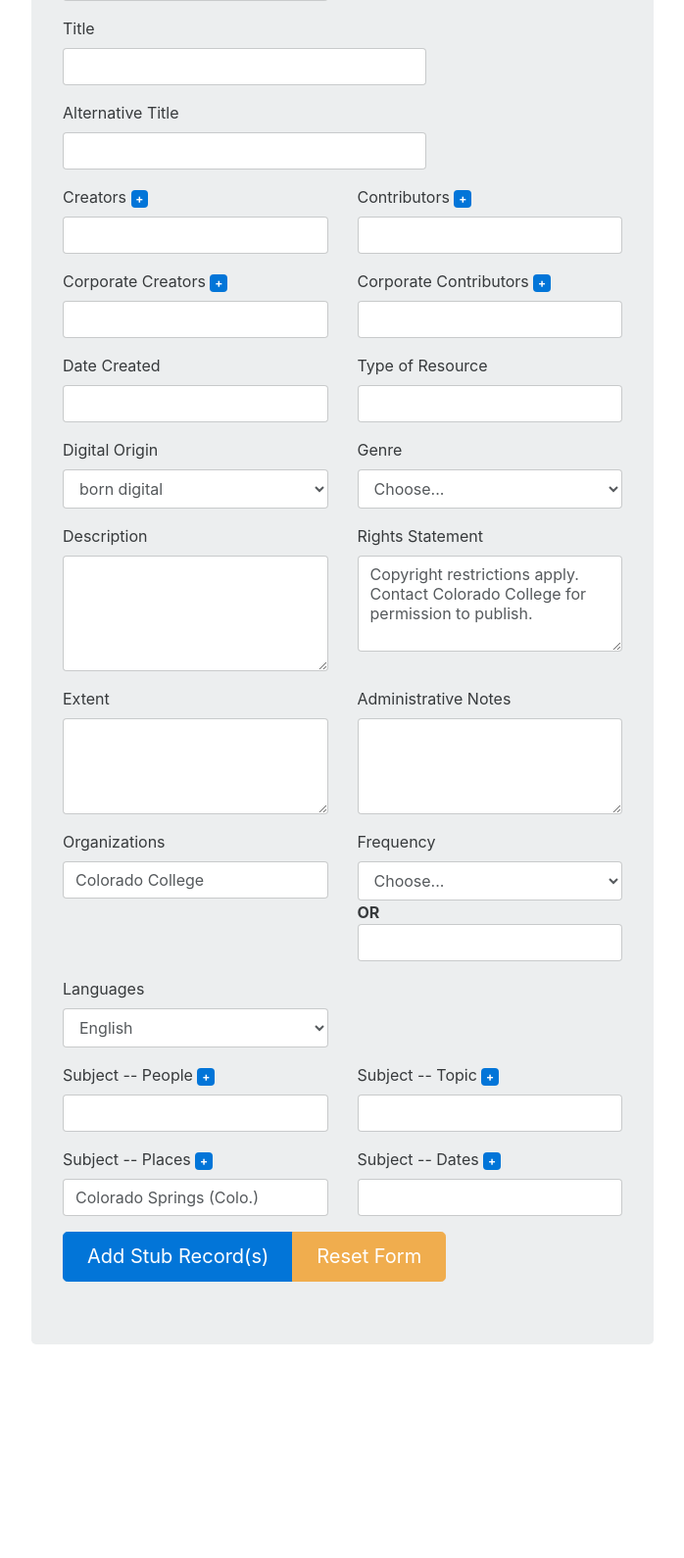
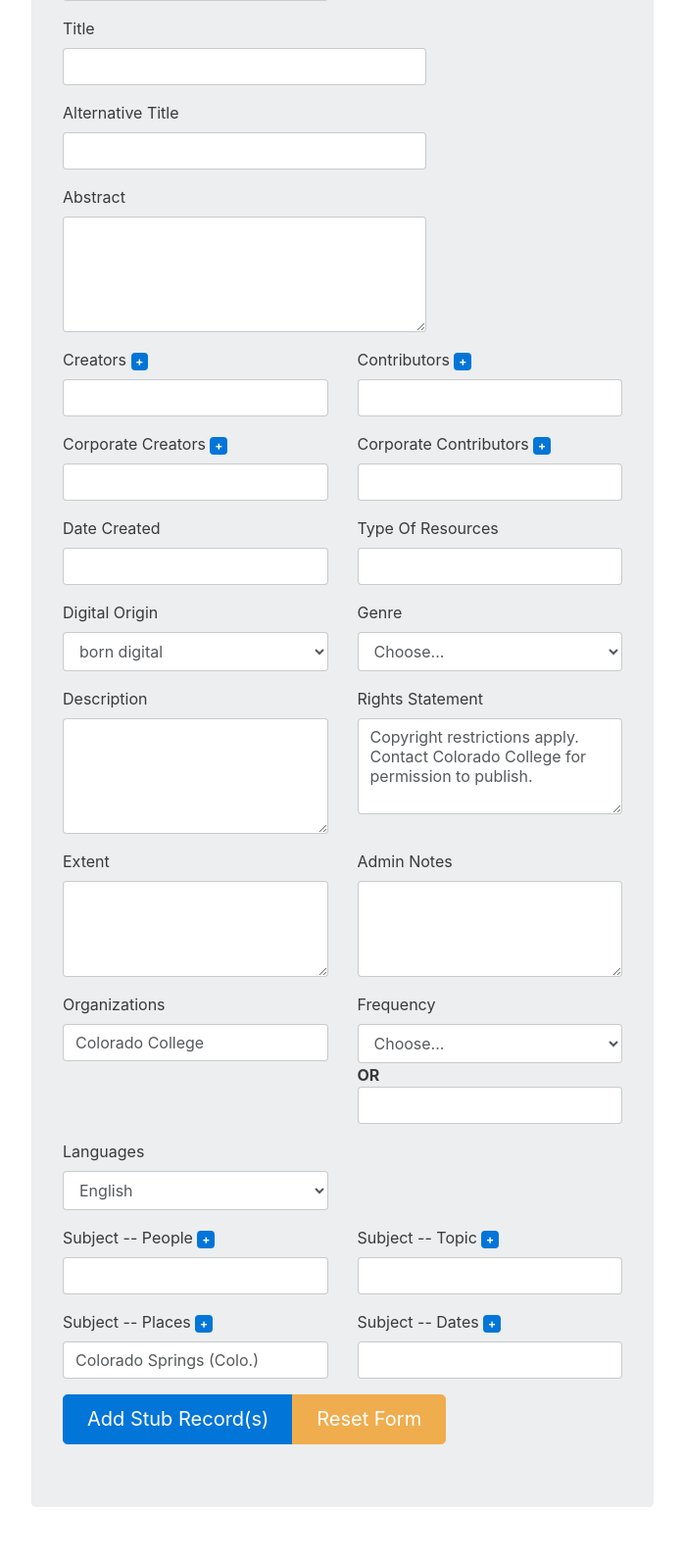
Before and after one commit to Tutt-Library/fedora38-utilities, a Flask app: page /add_stub in a window 1280 px wide. Shown: the part 512-2102 px from the top of the page at 98% size, without its empty margins (243-941 px from the left). Before the commit the page ends 1884 px from the top, so only its background shows below. Run offline with Flask 2, Linux system fonts and the light colour scheme; some libraries are stand-ins or nearby versions.

Commit message:
starting edit MODS views and helpers

```diff
--- a/legacy_fedora/app.py
+++ b/legacy_fedora/app.py
@@ -13,7 +13,8 @@ from flask import jsonify, flash, url_for
 from flask_socketio import SocketIO
 from .forms import AddFedoraObjectFromTemplate, IndexRepositoryForm
 from .forms import MODSReplacementForm, MODSSearchForm
-from .helpers import create_mods, generate_stubs
+from .forms import EditFedoraObjectFromTemplate
+from .helpers import create_mods, generate_stubs, load_edit_form
 from .indexer import Indexer
 from .repairer import update_multiple
 
@@ -24,6 +25,7 @@ socketio = SocketIO(app)
 
 ACTIVE_MSGS = []
 BACKEND_THREAD = None
+MODS_NS = {'mods': 'http://www.loc.gov/mods/v3'}
 
 class IndexerThread(threading.Thread):
 
@@ -79,6 +81,11 @@ def add_stub():
     return render_template('fedora_utilities/batch-ingest.html',
         ingest_form=ingest_form)
 
+@app.route("/edit/<path:pid>", methods=["GET", "POST"])
+def edit_mods(pid):
+    edit_form = load_edit_form(app.config, pid)
+    return render_template('fedora_utilities/batch-ingest.html',
+        ingest_form=edit_form)
 
 @app.route("/index/status")
 def indexing_status():
--- a/legacy_fedora/forms.py
+++ b/legacy_fedora/forms.py
@@ -1,8 +1,9 @@
 __author__ = "Jeremy Nelson"
 import datetime
-from flask_wtf import Form
+from flask_wtf import FlaskForm as Form
 from wtforms import SelectField, StringField, TextAreaField
 from wtforms.fields.html5 import DateField
+from wtforms.fields import FieldList
 from wtforms import validators
 
 DIGITAL_ORIGIN = [('born digital','born digital'),
@@ -154,19 +155,22 @@ PUBLICATION_PLACE = 'Colorado Springs, Colorado'
 SEARCH_INDICES = [('li-testdocker1', 'Test Environment (li-testdocker1)'),
                   ('li-docker1', 'Production Environment (li-docker1)')]
 
-class AddFedoraObjectFromTemplate(Form):
-    admin_note = TextAreaField('Administrative Notes',
-                               validators=[validators.length(max=1500)])
+class FedoraObjectFromTemplate(Form):
+    abstract = TextAreaField("Abstract",
+        validators=[validators.length(max=1500)])
+    admin_notes = FieldList(TextAreaField('Administrative Notes',
+                               validators=[validators.length(max=1500)]),
+        min_entries=1)
     alt_title = StringField('Alternative Title')
     collection_pid = StringField("PID of Parent Collection",
         validators=[validators.required(), validators.length(max=20)])
     content_models = SelectField('Islandora Content Model',
                                   choices=CONTENT_MODELS,
                                   default='compoundCModel')
-    contributors = StringField("Contributors")
-    corporate_contributors = StringField("Corporate Contributors")
-    corporate_creators = StringField("Corporate Creators")
-    creators = StringField("Creators")
+    contributors = FieldList(StringField("Contributors"), min_entries=1)
+    corporate_contributors = FieldList(StringField("Corporate Contributors"), min_entries=1)
+    corporate_creators = FieldList(StringField("Corporate Creators"), min_entries=1)
+    creators = FieldList(StringField("Creators"), min_entries=1)
     date_created = StringField('Date Created')
     digital_origin = SelectField('Digital Origin',
         choices=DIGITAL_ORIGIN)
@@ -182,8 +186,7 @@ class AddFedoraObjectFromTemplate(Form):
         choices=MARC_FREQUENCY)
     genre = SelectField('Genre',
         choices=GENRE)
-    languages = SelectField('Languages', choices=LANGUAGES)
-    number_objects = StringField('Number of stub records', default=1)
+    languages = FieldList(SelectField('Languages', choices=LANGUAGES), min_entries=1)
     organizations = StringField("Organizations",
                                 validators=[validators.optional(),
                                             validators.length(max=255)],
@@ -197,7 +200,13 @@ class AddFedoraObjectFromTemplate(Form):
     subject_topics = StringField('Subject -- Topic')
     title = StringField('Title',
             validators=[validators.length(max=120), validators.optional()])
-    type_of_resource = StringField('Type of Resource')
+    type_of_resources = FieldList(StringField('Type of Resource'), min_entries=1)
+
+class AddFedoraObjectFromTemplate(FedoraObjectFromTemplate):
+    number_objects = StringField('Number of stub records', default=1)
+
+class EditFedoraObjectFromTemplate(FedoraObjectFromTemplate):
+    pid = StringField("PID")
 
 class IndexRepositoryForm(Form):
     index_choice = SelectField('Incremental or Full',
--- a/legacy_fedora/helpers.py
+++ b/legacy_fedora/helpers.py
@@ -308,6 +308,42 @@ def extract_title(mods_xml):
                 title_entities.append(output)
     return title_entities
 
+def load_edit_form(config, pid):
+    mods_url = "{}{}/datastreams/MODS/content".format(
+        config.get("REST_URL"),
+        pid)
+    mods_result = requests.get(mods_url,
+        auth=config.get("FEDORA_AUTH"))
+    mods_xml = etree.XML(mods_result.text)
+    creators, contributors = [], []
+    for name in mods_xml.findall("mods:name[@type='personal']", DEFAULT_NS):
+        role = name.find("mods:role/mods:roleTerm", DEFAULT_NS)
+        name_part = name.find("mods:namePart", DEFAULT_NS)
+        if name_part.text is not None and len(name_part.text) > 0:
+            if role.text.startswith("creator"):
+                creators.append(name_part.text)
+            if role.text.startswith("contributor"):
+                contributors.append(name_part.text)
+    date_created=mods_xml.find("mods:originInfo/mods:dateCreated",
+        DEFAULT_NS)
+    type_of_resources = []
+    for row in mods_xml.findall("mods:typeOfResource", DEFAULT_NS):
+        type_of_resources.append(row.text)
+    abstract = mods_xml.find("mods:abstract", DEFAULT_NS)
+    admin_notes = []
+    for row in mods_xml.findall("mods:note[@type='admin']", DEFAULT_NS):
+        admin_notes.append(row.text)
+    edit_form = forms.EditFedoraObjectFromTemplate(csrf_enabled=False,
+        title=mods_xml.find("mods:titleInfo/mods:title", DEFAULT_NS).text,
+        admin_notes=admin_notes,
+        date_created=date_created.text,
+        abstract=abstract.text,
+        pid=pid,
+        creators=creators,
+        contributors=contributors,
+        type_of_resources=type_of_resources)
+    return edit_form
+
 
 # SPARQL Queries
 NEWEST_SPARQL = """SELECT DISTINCT ?s ?date
--- a/legacy_fedora/templates/fedora_utilities/batch-ingest.html
+++ b/legacy_fedora/templates/fedora_utilities/batch-ingest.html
@@ -19,10 +19,18 @@
                         {{ ingest_form.collection_pid.label }}
                         {{ ingest_form.collection_pid(class_='form-control') }}
                     </div>
+                    {% if ingest_form.number_objects %}
                     <div class="form-group">
                         {{ ingest_form.number_objects.label }}
                         {{ ingest_form.number_objects(class_='form-control') }}
                     </div>
+                    {% endif %}
+                    {% if ingest_form.pid %}
+                    <div class="form-group">
+                        {{ ingest_form.pid.label }}
+                        {{ ingest_form.pid(class_='form-control') }}
+                    </div>
+                    {% endif %}
                 </section>
                 <section class="col-md-6">
                     <div class="form-group">
@@ -44,16 +52,28 @@
                 </section>
             </div>
             <div class="row">
+                <section class="col-md-8">
+                    <div class="form-group">
+                        {{ ingest_form.abstract.label }}
+                        {{ ingest_form.abstract(class_='form-control', rows=5) }}
+                    </div>
+                </section>
+            </div>
+            <div class="row">
                 <section class="col-md-6">
                     <div class="form-group">
                         {{ ingest_form.creators.label }} <a href="#" class="tag tag-primary"
                             onclick="NewInput(this, 'creators')">+</a>
-                        {{ ingest_form.creators(class_='form-control') }}
+                        {% for row in ingest_form.creators %}
+                        {{ row(class_='form-control') }}
+                        {% endfor %}
                     </div>
                     <div class="form-group">
                         {{ ingest_form.corporate_creators.label }} <a href="#" class="tag tag-primary"
                             onclick="NewInput(this, 'corporate_creators')">+</a>
-                        {{ ingest_form.corporate_creators(class_='form-control') }}
+                        {% for row in ingest_form.corporate_creators %}
+                            {{ row(class_='form-control') }}
+                        {% endfor %}
                     </div>
 
                 </section>
@@ -61,12 +81,16 @@
                     <div class="form-group">
                         {{ ingest_form.contributors.label }} <a href="#" class="tag tag-primary"
                             onclick="NewInput(this, 'contributors')">+</a>
-                        {{ ingest_form.contributors(class_='form-control') }}
+                        {% for row in ingest_form.contributors %}
+                            {{ row(class_='form-control') }}
+                        {% endfor %}
                     </div>
                     <div class="form-group">
                         {{ ingest_form.corporate_contributors.label }} <a href="#" class="tag tag-primary"
                             onclick="NewInput(this, 'corporate_contributors')">+</a>
-                        {{ ingest_form.corporate_contributors(class_='form-control') }}
+                        {% for row in ingest_form.corporate_contributors %}
+                        {{ row(class_='form-control') }}
+                        {% endfor %}
                     </div>
                 </section>
             </div>
@@ -83,8 +107,10 @@
                 </section>
                 <section class="col-md-6">
                     <div class="form-group">
-                        {{ ingest_form.type_of_resource.label }}
-                        {{ ingest_form.type_of_resource(class_='form-control') }}
+                        {{ ingest_form.type_of_resources.label }}
+                        {% for row in ingest_form.type_of_resources %}
+                            {{ row(class_='form-control') }}
+                        {% endfor %}
                     </div>
                     <div class="form-group">
                         {{ ingest_form.genre.label }}
@@ -116,8 +142,10 @@
                 </section>
                 <section class="col-md-6">
                     <div class="form-group">
-                        {{ ingest_form.admin_note.label }}
-                        {{ ingest_form.admin_note(class_='form-control', rows=4) }}
+                        {{ ingest_form.admin_notes.label }}
+                        {% for row in ingest_form.admin_notes %}
+                        {{ row(class_='form-control', rows=4) }}
+                        {% endfor %}
                     </div>
                 </section>
             </div>
@@ -142,7 +170,9 @@
                 <section class="col-md-6">
                     <div class="form-group">
                         {{ ingest_form.languages.label }}
-                        {{ ingest_form.languages(class_='form-control') }}
+                        {% for row in  ingest_form.languages %}
+                            {{row(class_='form-control') }}
+                        {% endfor %}
                      </div>
                 </section>
                 <section class="col-md-6">
```
